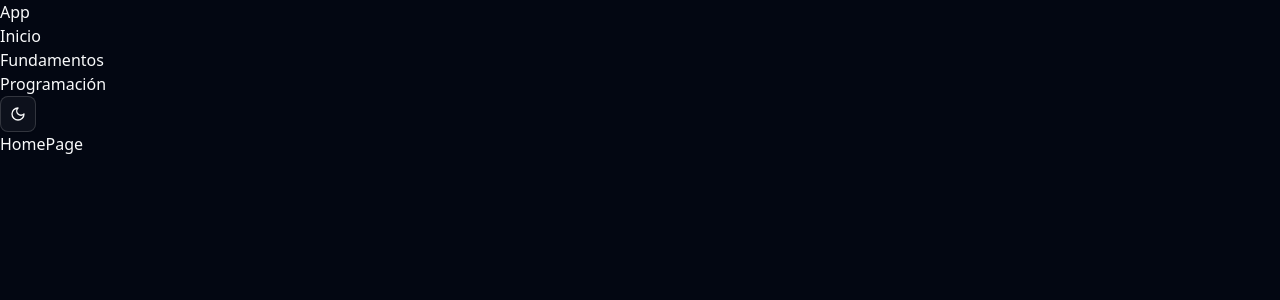
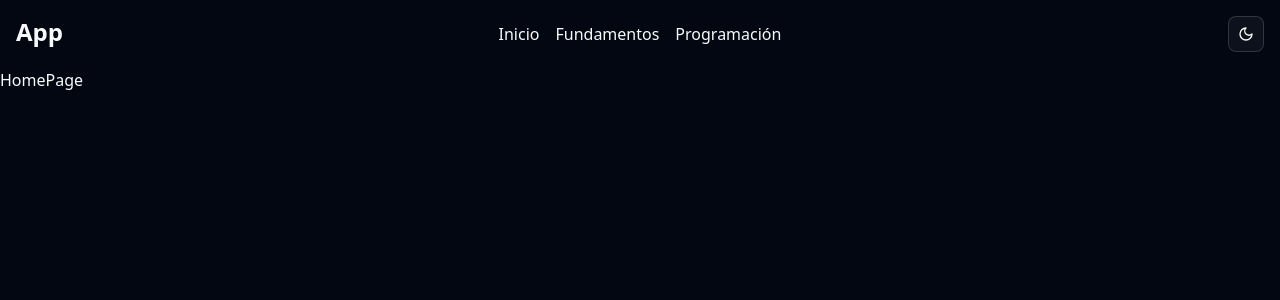
Before and after one commit to ilhuicatzi/Learning-Arduino, a React (Vite) app: page / in a window 1280 px wide. Shown: the top 300 px of the page. Built offline with nearby package versions, Linux system fonts and the light colour scheme.

Commit message:
refactor Navbar component for improved layout and styling

```diff
--- a/src/components/navbar/Navbar.tsx
+++ b/src/components/navbar/Navbar.tsx
@@ -2,14 +2,18 @@ import { ModeToggle } from "./ModeToggle";
 
 function Navbar() {
   return (
-    <nav>
-        <h1>App</h1>
+    <nav className="grid grid-cols-3 gap-4 p-4">
       <div>
-            <ul>
+        <h1 className="text-2xl font-bold">App</h1>
+      </div>
+      <div className="flex justify-center items-center">
+        <ul className="flex gap-4">
           <li>Inicio</li>
           <li>Fundamentos</li>
           <li>Programación</li>
         </ul>
+      </div>
+      <div className="flex justify-end items-center">
         <ModeToggle />
       </div>
     </nav>
```
Lines whose indentation alone changed are shown as unchanged.
